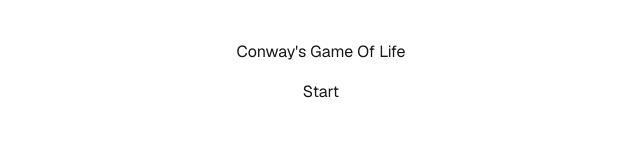
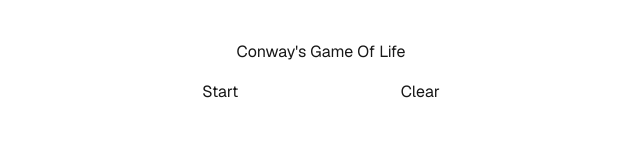
Before and after one commit to kylem038/conways-game-of-life, a Next.js app in the folder conways-game-of-life/: page / in a window 1280 px wide. Shown: the top 143 px of the page, without its empty margins (319-959 px from the left). Built offline with nearby package versions, Linux system fonts and the light colour scheme.

Commit message:
Refactor grid logic into game logic

```diff
--- a/conways-game-of-life/app/components/game.tsx
+++ b/conways-game-of-life/app/components/game.tsx
@@ -1,17 +1,139 @@
 'use client';
 
-import React, {useRef, useState} from 'react';
+import React, {useRef, useState, useEffect, useCallback} from 'react';
+import { produce } from "immer";
 import Grid from './grid';
+
+export type GridState = {
+    grid: number[][];
+};
 
 const Game = () => {
     const rows = 10;
     const cols = 10;
 
+    const [grid, setGrid] = useState<GridState>();
     const [isRunning, setIsRunning] = useState(false);
+
+     // Because simulate is memoized we need to reflect the value of isRunning
+     const isRunningRef = useRef(isRunning);
+     isRunningRef.current = isRunning;
+
+    // Initialize grid
+    useEffect(() => {
+        setGrid(createGrid());
+    }, []);
+
+    // Create grid dimensions based on props being passed in
+    const createGrid = () => {
+        const grid = [];
+        for (let i = 0; i < rows; i++) {
+            const row = [];
+            for (let j = 0; j < cols; j++) {
+                row.push(0);
+            }
+            grid.push(row);
+        }
+        return grid;
+    }
+
+    const cellHeight = 40;
+    const cellWidth = 40;
+
+    // List of neighbors to scan during simulation
+    const neighbors: number[][] = [
+        // Left and right of center
+        [0, 1],
+        [0, -1],
+        // The row below center
+        [1, 0],
+        [1, 1],
+        [1, -1],
+        // The row above center
+        [-1, 0],
+        [-1, 1],
+        [-1, -1]
+    ];
+
+
+
+    // Trigger grid updates based on isRunning from the Game component
+    useEffect(() => {
+        if (isRunning) {
+            simulate();
+        }
+    }, [isRunning])
+
+    // Calc grid width to be used within CSS
+    const calculateGridWidth = () => {
+        return cols * cellWidth;
+    }
+
+
+
+    // Clicking a div should toggle the cell between alive and dead
+    const handleCellClick = (i: number, k: number) => {
+        const tempGrid = produce(grid, gridCopy => {
+            if(gridCopy) {
+                gridCopy[i][k] = grid[i][k] ? 0 : 1;
+            }
+        })
+        setGrid(tempGrid);
+    }
+
+    const clearGrid = () => {
+        setGrid(createGrid());
+    }
+
+    // Keep the simulate function memoized
+    const simulate = useCallback(() => {
+        if(!isRunningRef.current) {
+            return;
+        } else {
+            // G is the current grid
+            // Interesting that taking the same approach as handleCellClick doesn't work, but returning directly inside setGrid does
+            setGrid(g => {
+                return produce(g, gridCopy => {
+                    // Rules of the game of life:
+                    // 1. Any live cell with < 2 living neighbors dies
+                    // 2. Any live cell with 2 || 3 live neighbors lives on
+                    // 3. Any live cell with > 3 live neighbors dies (overpopulation)
+                    // 4. Any dead cell with 3 live neighbors is now alive (repopulation)
+                    for(let i = 0; i < rows; i++) {
+                        for(let j = 0; j < cols; j++) {
+                            let liveNeighbors = 0;
+                            neighbors.forEach(([x, y]) => {
+                                // Get neighbor by row
+                                const newRow = i + x;
+                                // Get neighbor by col
+                                const newCol = j + y;
+                                if (newRow >= 0 && newRow < rows && newCol >= 0 && newCol < cols) {
+                                    liveNeighbors += g[newRow][newCol];
+                                }
+                            });
+                            // 1. Any live cell with < 2 living neighbors dies
+                            // 3. Any live cell with > 3 live neighbors dies (overpopulation)
+                            if (liveNeighbors < 2 || liveNeighbors > 3) {
+                                gridCopy[i][j] = 0;
+                            // 4. Any dead cell with 3 live neighbors is now alive (repopulation)
+                            } else if (g[i][j] === 0 && liveNeighbors === 3) {
+                                gridCopy[i][j] = 1;
+                            }
+                            // Rule 2 keeps the base state of the current cell
+                        }
+                    }
+                })
+            })
+
+            setTimeout(simulate, 1000);
+        }
+    }, []);
+
 
     return (
         <div className="mt-10 flex flex-col">
             <h1 style={{textAlign: "center"}}>Conway's Game Of Life</h1>
+            <div className='flex'>
                 <button
                     style={{
                         border: "1px solid white",
@@ -23,7 +145,18 @@ const Game = () => {
                         setIsRunning(!isRunning);
                     }}
                 >{isRunning ? "Running" : "Start"}</button>
-            <Grid isRunning={isRunning} rows={rows} cols={cols} />
+                <button
+                    style={{
+                        border: "1px solid white",
+                        padding: "5px",
+                        borderRadius: "5px",
+                        margin: "10px auto"
+                    }}
+                    // onClick={() => clearGrid()}
+                >Clear</button>
+            </div>
+
+            <Grid grid={grid} handleCellClick={handleCellClick} gridWidth={calculateGridWidth()} cellHeight={cellHeight} cellWidth={cellWidth} />
         </div>
     );
 }
--- a/conways-game-of-life/app/components/grid.tsx
+++ b/conways-game-of-life/app/components/grid.tsx
@@ -1,129 +1,20 @@
-import React, {useEffect, useState, useCallback, useRef} from "react";
-import { produce } from "immer";
+import { GridState } from '../components/game';
 
 type GridProps = {
-    rows: number;
-    cols: number;
-    isRunning: boolean;
+    grid: GridState;
+    handleCellClick: (i: number, k:number) => void;
+    gridWidth: number;
+    cellHeight: number;
+    cellWidth: number;
 };
 
-type GridState = {
-    grid: number[][];
-};
 
-const Grid: React.FC<GridProps> = ({ rows, cols, isRunning }) => {
-    const [grid, setGrid] = useState<GridState>();
 
-    // Because simulate is memoized we need to reflect the value of isRunning
-    const isRunningRef = useRef(isRunning);
-    isRunningRef.current = isRunning;
-
-    const cellHeight = 40;
-    const cellWidth = 40;
-
-    // List of neighbors to scan during simulation
-    const neighbors: number[][] = [
-        // Left and right of center
-        [0, 1],
-        [0, -1],
-        // The row below center
-        [1, 0],
-        [1, 1],
-        [1, -1],
-        // The row above center
-        [-1, 0],
-        [-1, 1],
-        [-1, -1]
-    ];
-
-    // Initialize grid
-    useEffect(() => {
-        setGrid(createGrid());
-    }, []);
-
-    // Trigger grid updates based on isRunning from the Game component
-    useEffect(() => {
-        if (isRunning) {
-            simulate();
-        }
-    }, [isRunning])
-
-    // Calc grid width to be used within CSS
-    const calculateGridWidth = () => {
-        return cols * cellWidth;
-    }
-
-    // Create grid dimensions based on props being passed in
-    const createGrid = () => {
-        const grid = [];
-        for (let i = 0; i < rows; i++) {
-            const row = [];
-            for (let j = 0; j < cols; j++) {
-                row.push(0);
-            }
-            grid.push(row);
-        }
-        return grid;
-    }
-
-    // Clicking a div should toggle the cell between alive and dead
-    const handleCellClick = (i: number, k: number) => {
-        const tempGrid = produce(grid, gridCopy => {
-            if(gridCopy) {
-                gridCopy[i][k] = grid[i][k] ? 0 : 1;
-            }
-        })
-        setGrid(tempGrid);
-    }
-
-    // Keep the simulate function memoized
-    const simulate = useCallback(() => {
-        if(!isRunningRef.current) {
-            return;
-        } else {
-            console.log('inside simulation');
-            // G is the current grid
-            setGrid(g => {
-                return produce(g, gridCopy => {
-                    // Rules of the game of life:
-                    // 1. Any live cell with < 2 living neighbors dies
-                    // 2. Any live cell with 2 || 3 live neighbors lives on
-                    // 3. Any live cell with > 3 live neighbors dies (overpopulation)
-                    // 4. Any dead cell with 3 live neighbors is now alive (repopulation)
-                    for(let i = 0; i < rows; i++) {
-                        for(let j = 0; j < cols; j++) {
-                            let liveNeighbors = 0;
-                            neighbors.forEach(([x, y]) => {
-                                // Get neighbor by row
-                                const newRow = i + x;
-                                // Get neighbor by col
-                                const newCol = j + y;
-                                if (newRow >= 0 && newRow < rows && newCol >= 0 && newCol < cols) {
-                                    liveNeighbors += g[newRow][newCol];
-                                }
-                            });
-                            // 1. Any live cell with < 2 living neighbors dies
-                            // 3. Any live cell with > 3 live neighbors dies (overpopulation)
-                            if (liveNeighbors < 2 || liveNeighbors > 3) {
-                                gridCopy[i][j] = 0;
-                            // 4. Any dead cell with 3 live neighbors is now alive (repopulation)
-                            } else if (g[i][j] === 0 && liveNeighbors === 3) {
-                                gridCopy[i][j] = 1;
-                            }
-                            // Rule 2 keeps the base state of the current cell
-                        }
-                    }
-                })
-            })
-
-            setTimeout(simulate, 1000);
-        }
-    }, []);
-
+const Grid: React.FC<GridProps> = ({ grid, handleCellClick, gridWidth, cellHeight, cellWidth }) => {
     return (
         <div
             className={`mt-6 flex flex-wrap`}
-            style={{maxWidth: calculateGridWidth()}}
+            style={{maxWidth: gridWidth}}
         >
             {grid &&
                 grid.map((row: number[], i: number) => {
```
Lines whose indentation alone changed are shown as unchanged.
